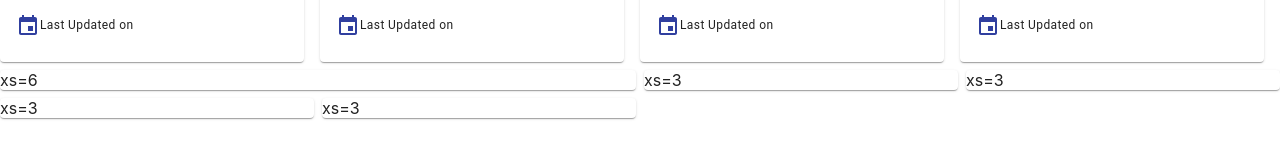
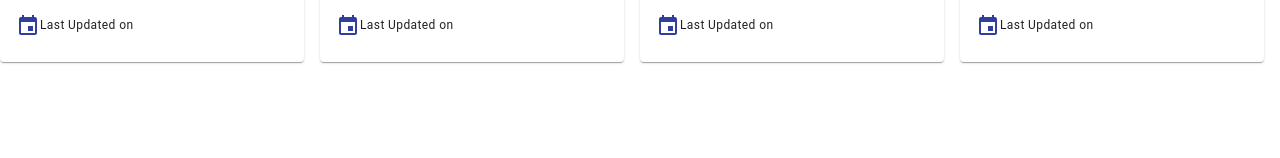
Before and after one commit to sandunisuru/Covid-19-SL-Tracker, a React (Create React App) app: page / in a window 1280 px wide. Shown: the part 408-566 px from the top of the page. Built offline with nearby package versions, Linux system fonts and the light colour scheme; no server answers.

Commit message:
Removed unwanted parts

```diff
--- a/src/components/Home.js
+++ b/src/components/Home.js
@@ -100,22 +100,6 @@ class Home extends Component {
                             <TotalDeathsGlobal total_deaths={this.props.data.global_deaths} last_updated={this.props.data.update_date_time} />
                         </Grid>
                     </Grid>
-
-                    <Grid item xs={6}>
-                        <Paper className={useStyles.paper}>xs=6</Paper>
-                    </Grid>
-                    <Grid item xs={3}>
-                        <Paper className={useStyles.paper}>xs=3</Paper>
-                    </Grid>
-                    <Grid item xs={3}>
-                        <Paper className={useStyles.paper}>xs=3</Paper>
-                    </Grid>
-                    <Grid item xs={3}>
-                        <Paper className={useStyles.paper}>xs=3</Paper>
-                    </Grid>
-                    <Grid item xs={3}>
-                        <Paper className={useStyles.paper}>xs=3</Paper>
-                    </Grid>
                 </Grid>
             </div>
         );
```
